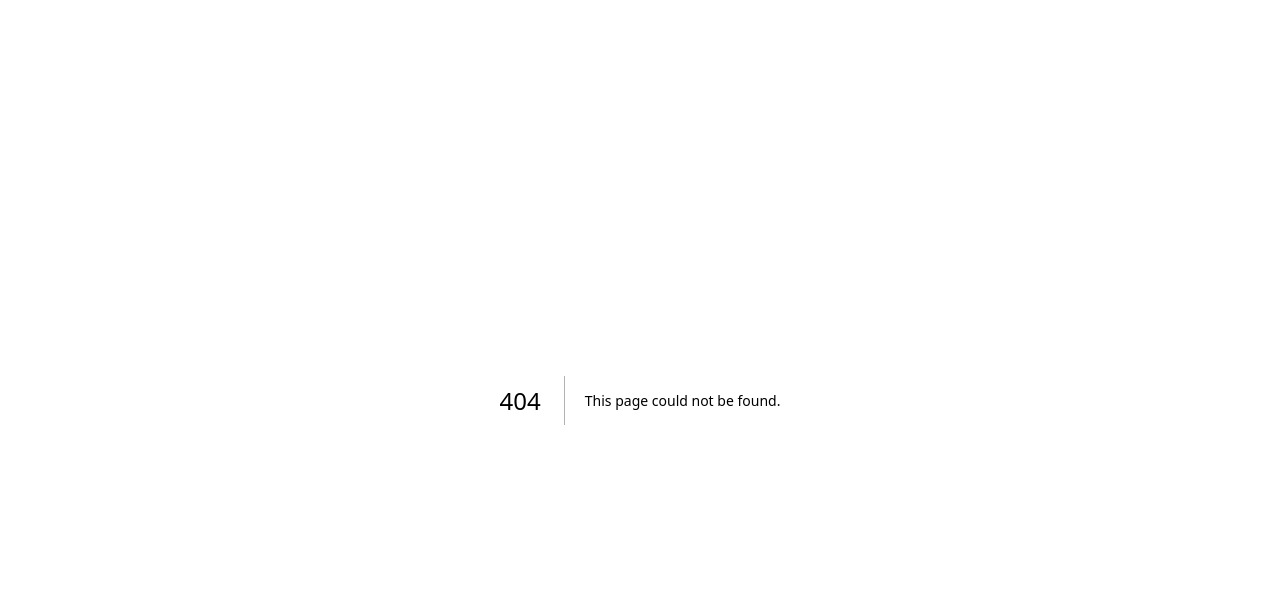
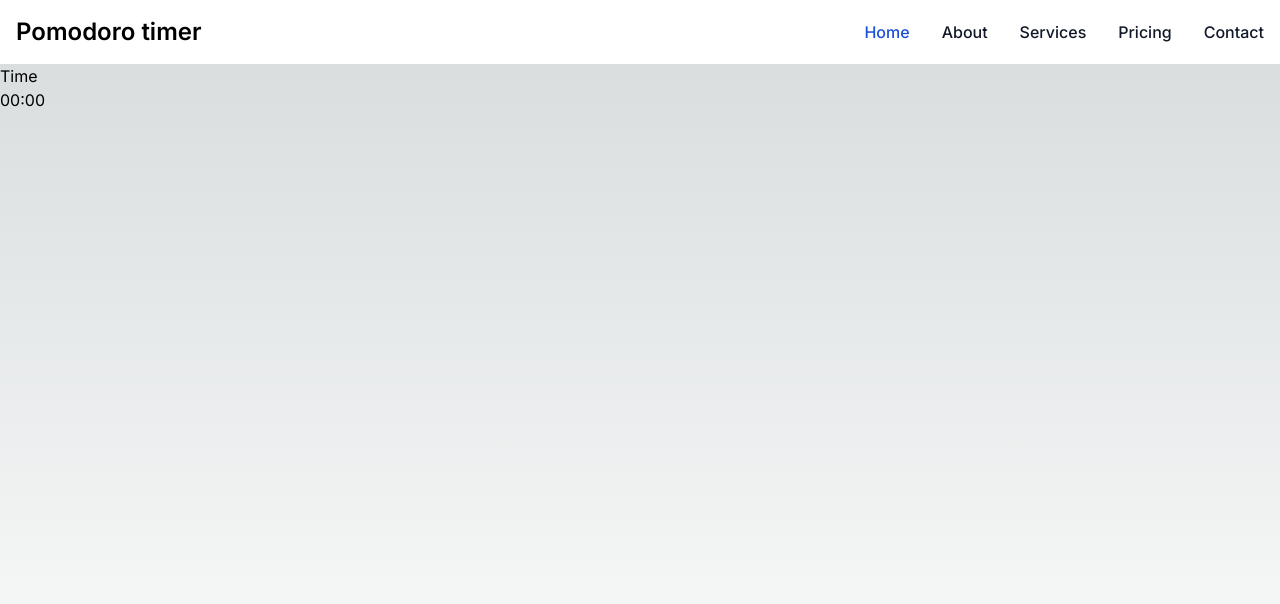
Before and after one commit to extremito/pomodoro-next-app, a Next.js app: page /main in a window 1280 px wide. Before the commit this address had no page. Shown: the top 604 px of the page. Built offline with nearby package versions, Linux system fonts and the light colour scheme.

Commit message:
Create main page layout

```diff
--- /dev/null
+++ b/app/main/layout.tsx
@@ -0,0 +1,14 @@
+import NavigationBar from "@/components/NavigationBar/NavigationBar"
+
+export default function MainLayout({
+  children, // will be a page or nested layout
+}: {
+  children: React.ReactNode
+}) {
+  return (
+    <>
+      <header><NavigationBar /></header>
+      <main>{children}</main>
+    </>
+  )
+}
--- /dev/null
+++ b/app/main/page.tsx
@@ -0,0 +1,8 @@
+export default function Main() {
+  return (<section>
+    <div>
+      <div>Time</div>
+      <div>00:00</div>
+    </div>
+  </section>)
+}
```
